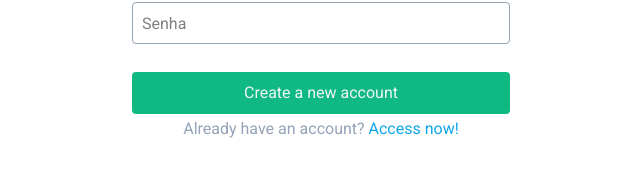
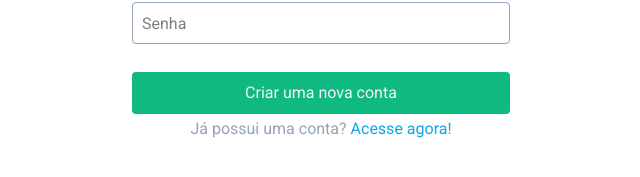
Before and after one commit to omarcosvbn/aluritter, a React (Vite) app: page /signup in a window 1280 px wide. Shown: the part 387-564 px from the top of the page, without its empty margins (319-959 px from the left). Built offline with nearby package versions, Linux system fonts and the light colour scheme.

Commit message:
translation to portuguese

```diff
--- a/src/components/Header/Header.jsx
+++ b/src/components/Header/Header.jsx
@@ -4,7 +4,7 @@ export default function Header(props) {
   const btnClass = classNames("px-[8px] py-[5px] rounded-[4px] text-white", props.email ? "bg-red" : "bg-green");
 
   return (
-    <header className="flex justify-between items-center px-[20px] py-[8px] bg-white shadow-[rgba(0,0,15,0.5)_10px_5px_4px_0px]">
+    <header className="flex justify-between items-center px-[20px] py-[8px] bg-white border-b-[1px] border-[#E5E7EB]">
       <h3 className="font-normal text-[18px] text-primary">aluritter</h3>
       <div className="flex justify-center items-center gap-[10px]">
         <p className="font-normal text-[14px]">
--- a/src/pages/SignIn.jsx
+++ b/src/pages/SignIn.jsx
@@ -2,6 +2,6 @@ import SessionForm from "../components/SessionForm/SessionForm";
 
 export default function SignIn() {
   return (
-    <SessionForm button="Access platform" text="Don`t have an account?" link="Create one now!"/>
+    <SessionForm button="Acessar plataforma" text="Não possui uma conta?" link="Crie uma agora!"/>
   );
 }
--- a/src/pages/SignUp.jsx
+++ b/src/pages/SignUp.jsx
@@ -2,6 +2,6 @@ import SessionForm from "../components/SessionForm/SessionForm";
 
 export default function SignUp() {
   return (
-    <SessionForm button="Create a new account" text="Already have an account?" link="Access now!"/>
+    <SessionForm button="Criar uma nova conta" text="Já possui uma conta?" link="Acesse agora!"/>
   );
 }
```
